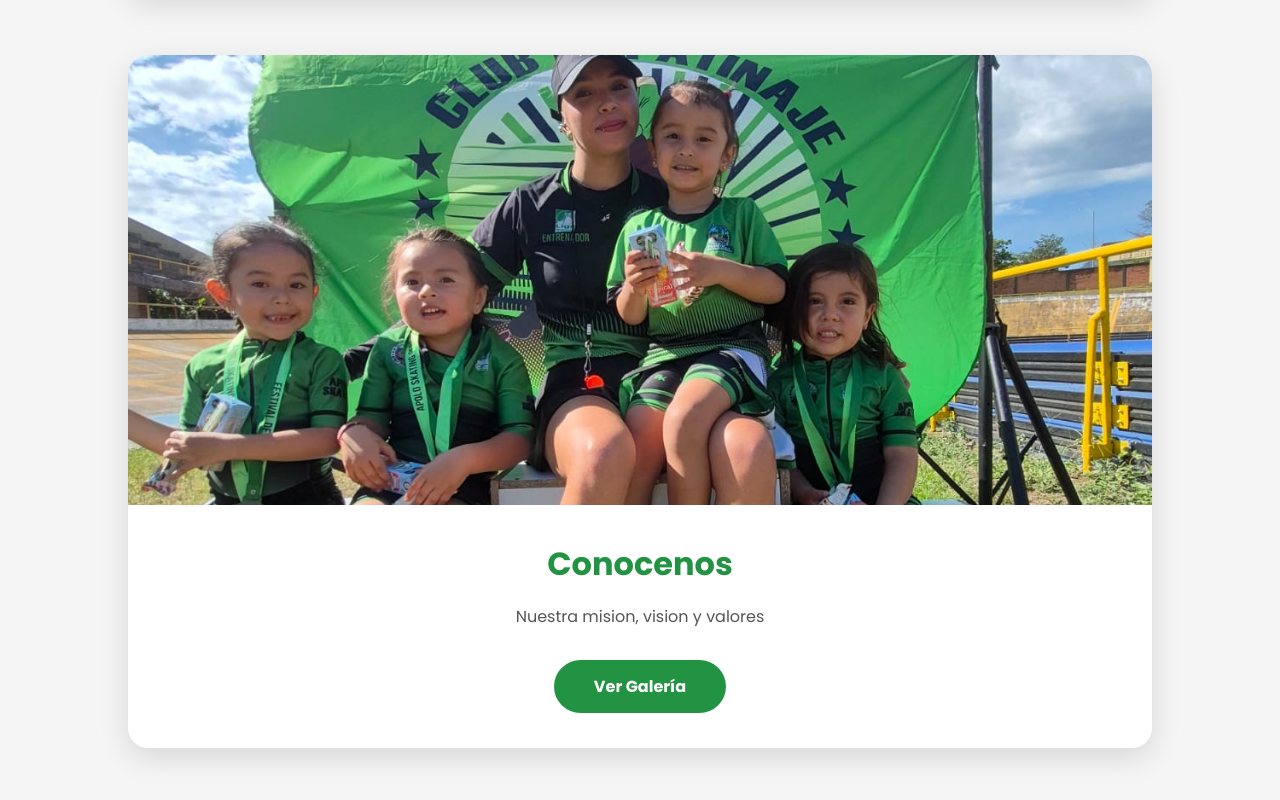
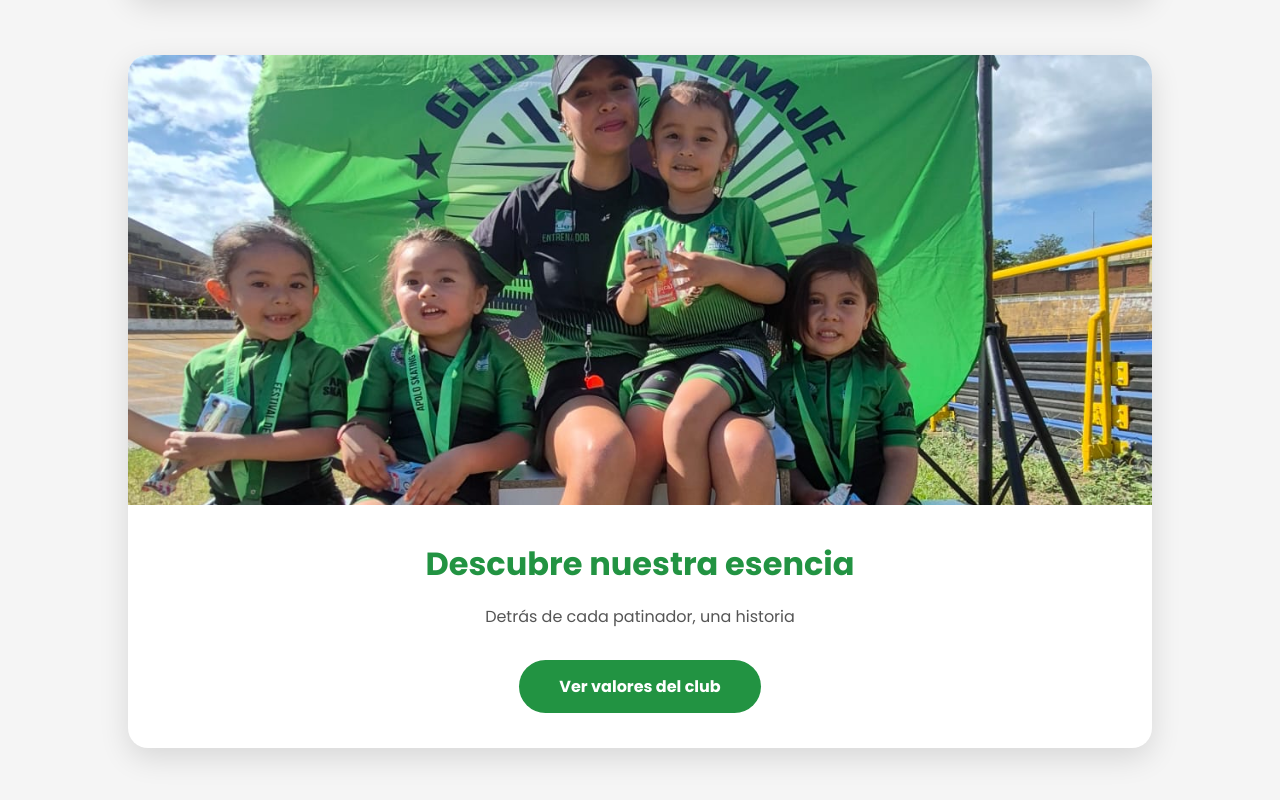
Before and after one commit to Camilo200536/escuela-patinaje-web_Apolo-Skating, a React (Vite) app: page / in a window 1280 px wide. Shown: the part 8912-9712 px from the top of the page. Built offline with nearby package versions, Linux system fonts and the light colour scheme.

Commit message:
Iniciamos con la seccion de programas

```diff
--- a/src/components/Explore/Explore.jsx
+++ b/src/components/Explore/Explore.jsx
@@ -59,11 +59,11 @@ function Explore(){
 
                 image={Aboutimage}
 
-                title="Conocenos"
+                title="Descubre nuestra esencia"
 
-                description="Nuestra mision, vision y valores"
+                description="Detrás de cada patinador, una historia"
 
-                buttonText="Ver Galería"
+                buttonText="Ver valores del club"
 
                 link="/conocenos"
 
--- a/src/components/ScrollToTop/ScrollToTop.jsx
+++ b/src/components/ScrollToTop/ScrollToTop.jsx
@@ -1,24 +1,31 @@
 import { useEffect, useState } from "react";
+import { useLocation } from "react-router-dom";
 import { FaArrowUp } from "react-icons/fa";
 import "./ScrollToTop.css";
 
 function ScrollToTop() {
   const [visible, setVisible] = useState(false);
+  const { pathname } = useLocation();
 
+  // 🔹 SUBIR AUTOMÁTICAMENTE AL CAMBIAR DE PÁGINA
+  useEffect(() => {
+    window.scrollTo({
+      top: 0,
+      behavior: "smooth",
+    });
+  }, [pathname]);
+
+  // 🔹 MOSTRAR/OCULTAR BOTÓN FLOTANTE
   useEffect(() => {
     const handleScroll = () => {
-      if (window.scrollY > 300) {
-        setVisible(true);
-      } else {
-        setVisible(false);
-      }
+      setVisible(window.scrollY > 300);
     };
 
     window.addEventListener("scroll", handleScroll);
-
     return () => window.removeEventListener("scroll", handleScroll);
   }, []);
 
+  // 🔹 FUNCIÓN PARA SUBIR AL INICIO
   const scrollToTop = () => {
     window.scrollTo({
       top: 0,
```
Lines whose indentation alone changed are shown as unchanged.
